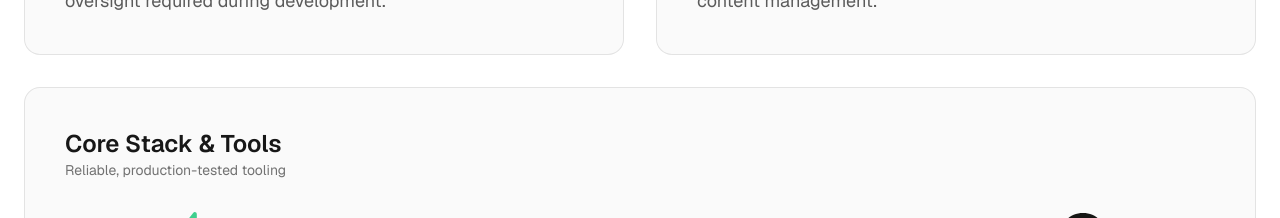
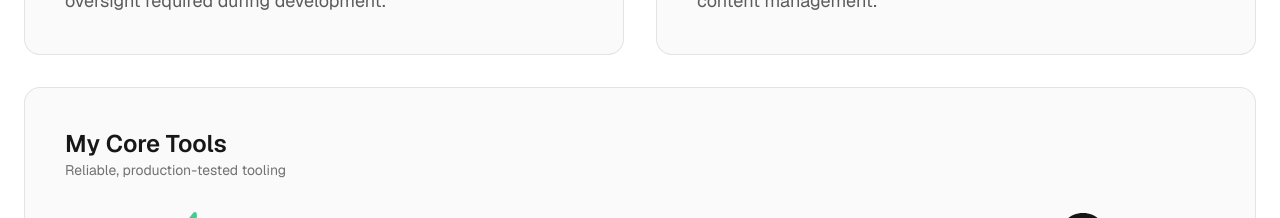
Before and after one commit to Lee-jr-81/dev-portfolio, a Next.js app: page / in a window 1280 px wide. Shown: the part 3740-3958 px from the top of the page. Built offline with nearby package versions, Linux system fonts and the light colour scheme; no server answers.

Commit message:
finished site

```diff
--- a/app/components/Hero.tsx
+++ b/app/components/Hero.tsx
@@ -14,7 +14,7 @@ export function Hero() {
       </div>
 
       {/* Bottom: Split 50/50 */}
-      <div className="flex flex-col gap-8 md:mt-2 mt-20 lg:flex-row lg:items-center lg:gap-16 md:pb-40">
+      <div className="flex flex-col gap-8 md:mt-2 mt-10 lg:flex-row lg:items-center lg:gap-16 md:pb-40">
         {/* Left: Headings + description */}
         <div className="flex-1 space-y-2 md:space-y-4">
           <h1 className="text-headline text-foreground/80">NextJS Developer</h1>
--- a/app/components/MyFocus.tsx
+++ b/app/components/MyFocus.tsx
@@ -155,7 +155,7 @@ export function MyFocus() {
         <div className="mt-8">
           <div className="rounded-2xl border border-foreground/10 bg-foreground/2 p-8 md:p-10">
             <div className="mb-8 text-center md:text-left">
-              <h4 className="text-2xl font-semibold">Core Stack & Tools</h4>
+              <h4 className="text-2xl font-semibold">My Core Tools</h4>
               <p className="text-sm text-foreground/60">
                 Reliable, production-tested tooling
               </p>
```
